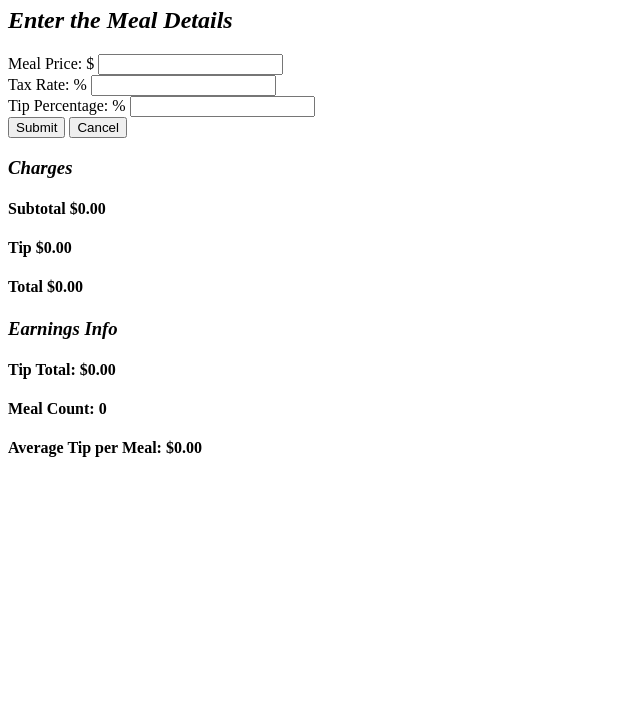
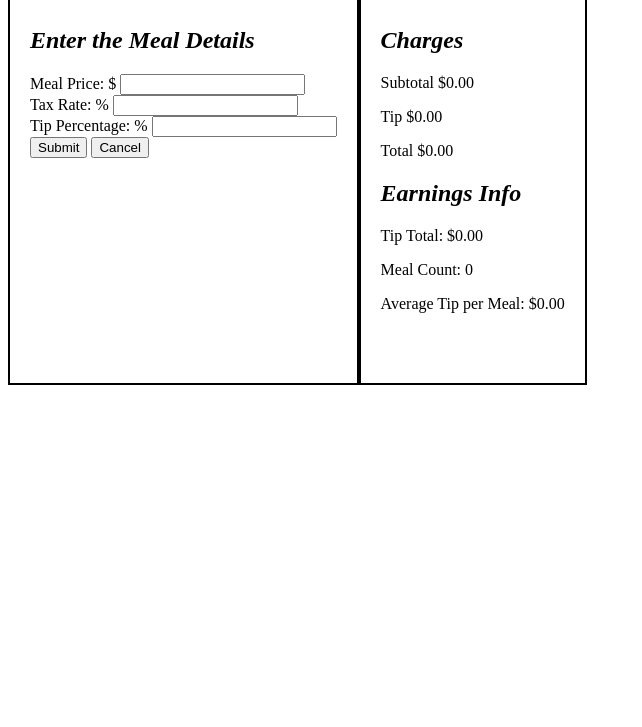
Before and after one commit to thinkful-ei-gecko/StevenB-waitstaffCalculator, a plain HTML site: page index.html in a window 1280 px wide. Shown: the part 73-800 px from the top of the page, without its empty margins (0-642 px from the left). Drawn offline with Linux system fonts and the light colour scheme.

Commit message:
added div tags to html for box modeling, added initial styling

```diff
--- a/index.css
+++ b/index.css
@@ -0,0 +1,31 @@
+* {
+  box-sizing: border-box;
+}
+
+body {
+  display: flex;
+  flex-direction: row;
+  height: 600px;
+  width: 100%;
+}
+
+h1 {
+  position: absolute;
+  margin: auto;
+}
+
+section {
+  max-width: 500px;
+  margin-top: 50px;
+  padding: 20px;
+  border: 2px solid black;
+  height: 400px;
+}
+
+#left-side {
+  align-self: flex-start;
+}
+
+#right-side {
+  align-self: flex-end;
+}
--- a/index.html
+++ b/index.html
@@ -4,11 +4,12 @@
   <meta charset="UTF-8">
   <meta name="viewport" content="width=device-width, initial-scale=1.0">
   <meta http-equiv="X-UA-Compatible" content="ie=edge">
+  <link rel="stylesheet" href="index.css">
   <title>Waiter Earnings Calculator</title>
 </head>
 <body>
   <h1>Waitstaff Calculator</h1>
-  <section id='meal-details-section'>
+  <section id='meal-details-section left-side'>
     <h2><i>Enter the Meal Details</i></h2>
     <form>
       <div>
@@ -29,17 +30,19 @@
     </div>
     </form>
   </section>
-  <section id='customer-charges'>
-    <h3><i>Charges</i></h3>
-    <h4>Subtotal $0.00</h4>
-    <h4>Tip $0.00</h4>
-    <h4>Total $0.00</h4>
-  </section>
-  <section id='my-earnings'>
-    <h3><i>Earnings Info</i></h3>
-    <h4>Tip Total: $0.00</h4>
-    <h4>Meal Count: 0</h4>
-    <h4>Average Tip per Meal: $0.00</h4>
+  <section id='customer-charges right-side'>
+    <div class='right-side'>
+      <h2><i>Charges</i></h2>
+      <p>Subtotal $0.00</p>
+      <p>Tip $0.00</p>
+      <p>Total $0.00</p>
+    </div>
+    <div class='right side'>
+      <h2><i>Earnings Info</i></h2>
+      <p>Tip Total: $0.00</p>
+      <p>Meal Count: 0</p>
+      <p>Average Tip per Meal: $0.00</p>
+    </div>
   </section>
 </body>
 </html>
```
